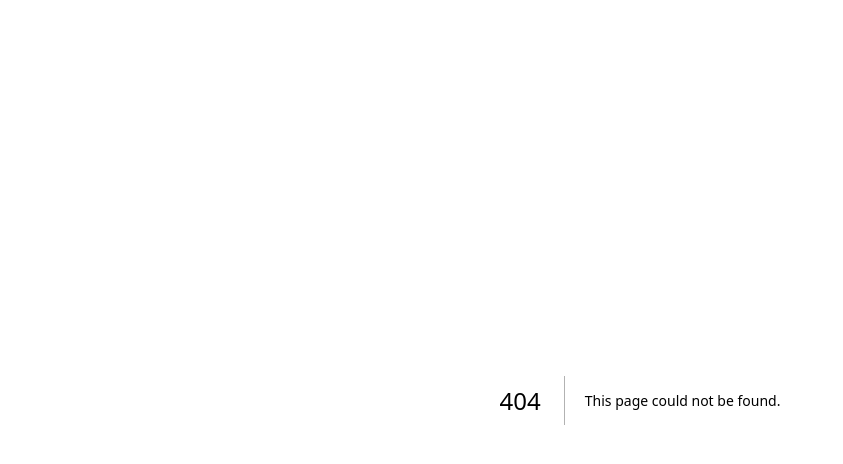
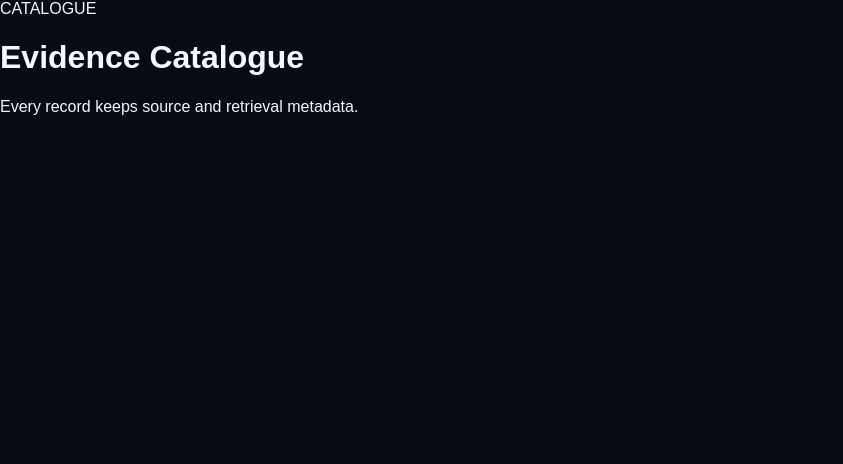
Before and after one commit to Keshav-gehlot/polaris, a Next.js app in the folder frontend/: page /catalogue in a window 1280 px wide. Before the commit this address had no page. Shown: the top 464 px of the page, without its empty margins (0-843 px from the left). Built offline with nearby package versions, Linux system fonts and the light colour scheme; no server answers.

Commit message:
feat: add Catalogue module screen

```diff
--- /dev/null
+++ b/frontend/app/catalogue/page.tsx
@@ -0,0 +1,4 @@
+"use client";
+import {useEffect,useState} from "react";
+const API=process.env.NEXT_PUBLIC_API_URL;
+export default function CataloguePage(){const[data,setData]=useState<any>(null);useEffect(()=>{fetch((API||"")+"/api/v1/catalogue/schema").then(r=>r.json()).then(setData)},[]);return <main className="shell"><span className="eyebrow">CATALOGUE</span><h1>Evidence Catalogue</h1><p>Every record keeps source and retrieval metadata.</p>{data&&<pre>{JSON.stringify(data,null,2)}</pre>}</main>}
```
